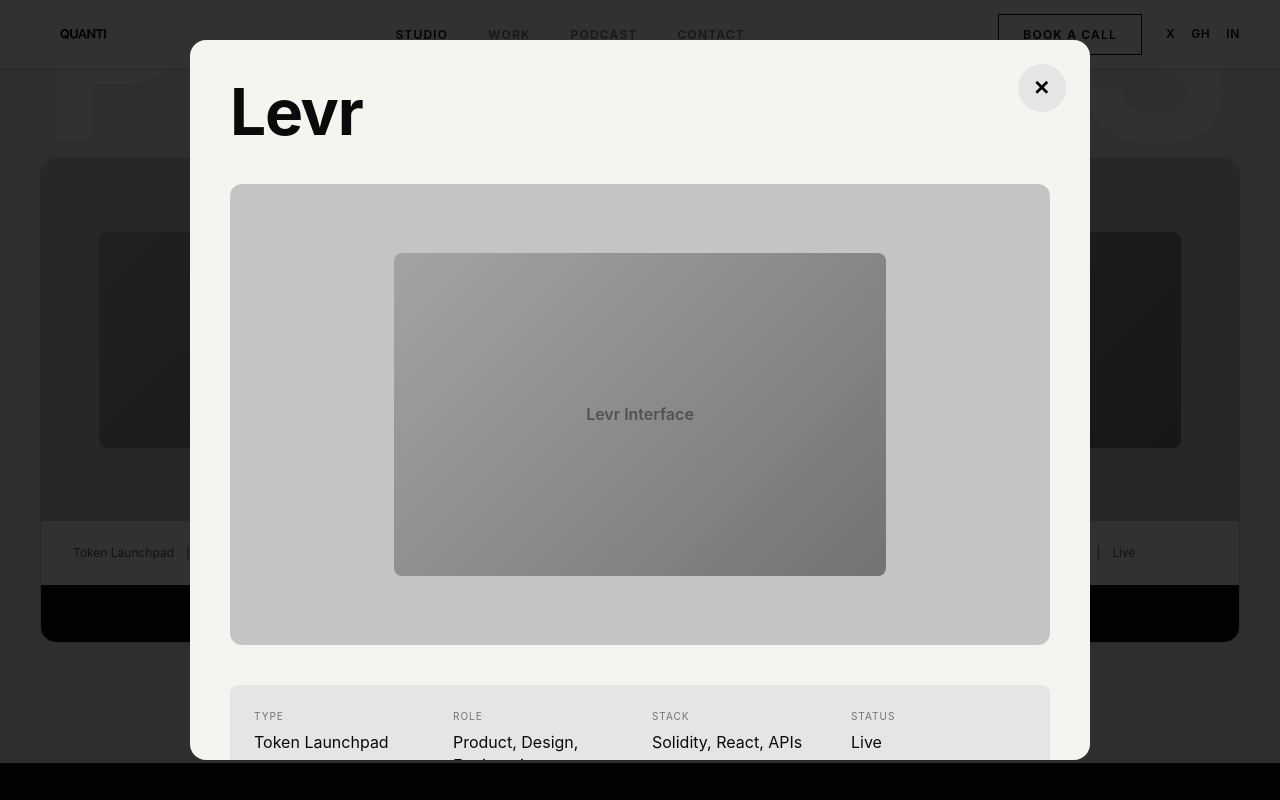
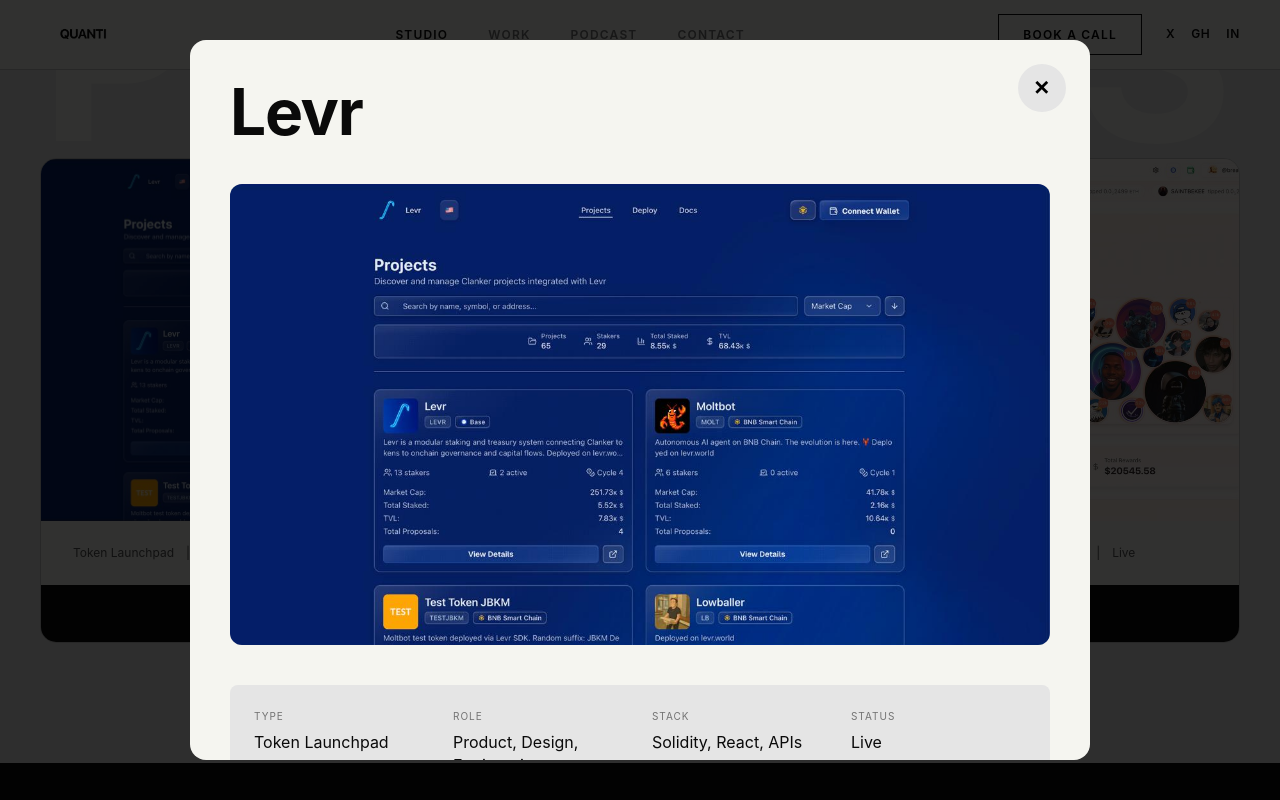
Before and after one commit to quantidexyz/quantide_landing, a React (Vite) app: page / in a window 1280 px wide. Both pictures are taken after a click on the element 330 px from the left and 1842 px from the top of the page. Shown: the part 1442-2242 px from the top of the page. Built offline with nearby package versions, Linux system fonts and the light colour scheme.

Commit message:
chore(ralph): iteration 4 progress

```diff
--- a/src/App.css
+++ b/src/App.css
@@ -342,17 +342,10 @@ button {
   justify-content: center;
 }
 
-.project-placeholder {
-  width: 80%;
-  height: 60%;
-  background: linear-gradient(135deg, var(--gray-300) 0%, var(--gray-400) 100%);
-  border-radius: 8px;
-  display: flex;
-  align-items: center;
-  justify-content: center;
-  color: var(--gray-600);
-  font-size: 1.5rem;
-  font-weight: 600;
+.project-image {
+  width: 100%;
+  height: 100%;
+  object-fit: cover;
 }
 
 .project-meta {
@@ -445,16 +438,11 @@ button {
   justify-content: center;
 }
 
-.screenshot-placeholder {
-  width: 60%;
-  height: 70%;
-  background: linear-gradient(135deg, var(--gray-300) 0%, var(--gray-400) 100%);
-  border-radius: 8px;
-  display: flex;
-  align-items: center;
-  justify-content: center;
-  color: var(--gray-500);
-  font-weight: 600;
+.modal-image {
+  width: 100%;
+  height: 100%;
+  object-fit: cover;
+  border-radius: 12px;
 }
 
 .modal-summary {
--- a/src/App.jsx
+++ b/src/App.jsx
@@ -121,7 +121,8 @@ const Projects = ({ onOpenProject }) => (
           role: 'Product, Design, Engineering',
           stack: 'Solidity, React, APIs',
           status: 'Live',
-          url: 'https://levr.world'
+          url: 'https://levr.world',
+          image: '/levr_screenshot.jpg'
         },
         {
           id: 'breadcrumb',
@@ -129,14 +130,13 @@ const Projects = ({ onOpenProject }) => (
           type: 'AI Marketing',
           role: 'Product, Design, Engineering',
           stack: 'AI, Twitter/X APIs',
-          status: 'Live'
+          status: 'Live',
+          image: '/breadcrumb_screenshot.jpg'
         }
       ].map((project, i) => (
         <div key={project.id} className="project-card" onClick={() => onOpenProject(project)}>
           <div className="project-preview">
-            <div className="project-placeholder">
-              <span>{project.name}</span>
-            </div>
+            <img src={project.image} alt={`${project.name} screenshot`} className="project-image" />
           </div>
           <div className="project-meta">
             <span>{project.type}</span>
@@ -168,9 +168,7 @@ const ProjectModal = ({ project, onClose }) => {
         </div>
         <div className="modal-hero">
           <div className="modal-screenshot">
-            <div className="screenshot-placeholder">
-              <span>{project.name} Interface</span>
-            </div>
+            <img src={project.image} alt={`${project.name} interface`} className="modal-image" />
           </div>
         </div>
         <div className="modal-summary">
```
Also changed, not shown: .ralph/TODO.md, 1 other file (tests, documents, lock files or other folders).
